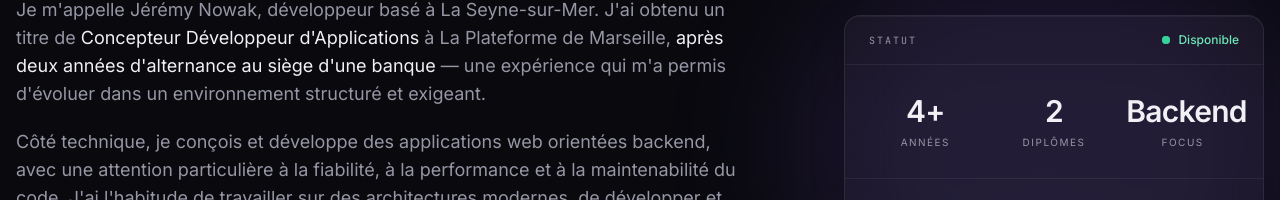
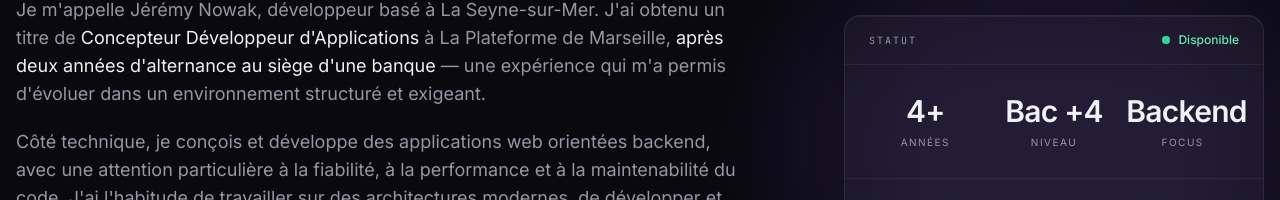
Before and after one commit to jeremy-nowak-pro/Portfolio, a Next.js app: page / in a window 1280 px wide. Shown: the part 304-504 px from the top of the page. Built offline with nearby package versions, Linux system fonts and the light colour scheme.

Commit message:
feature: Changement test landing page

```diff
--- a/components/home/HeroVisual.tsx
+++ b/components/home/HeroVisual.tsx
@@ -19,7 +19,7 @@ import { motion } from "framer-motion";
 
 const stats = [
   { value: "4+", label: "Années" },
-  { value: "2", label: "Diplômes" },
+  { value: "Bac +4", label: "Niveau" },
   { value: "Backend", label: "Focus" },
 ];
 
```
